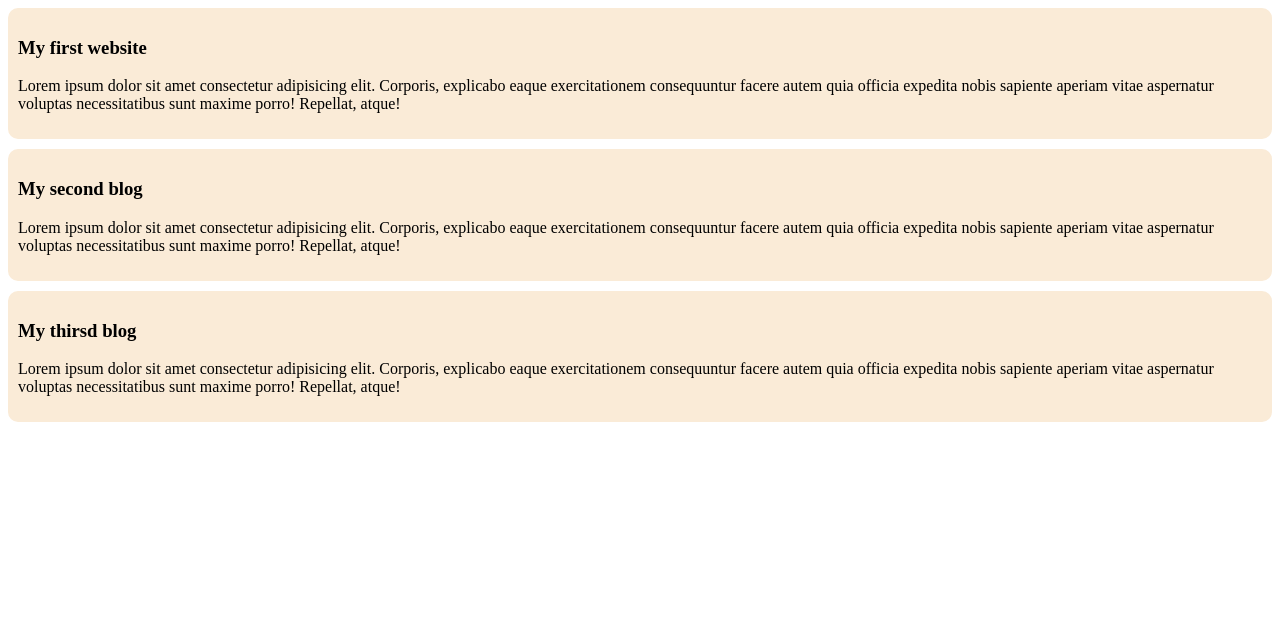
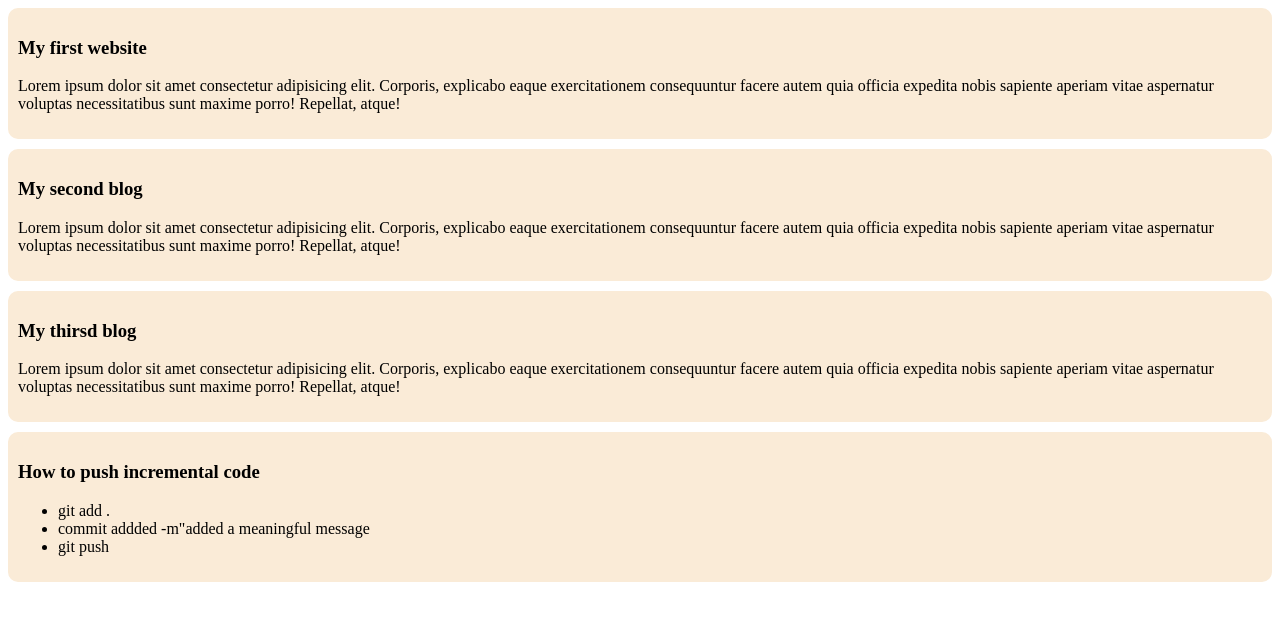
Before and after one commit to md-siham123/my-simple-website, a plain HTML site: page index.html in a window 1280 px wide. Drawn offline with Linux system fonts and the light colour scheme.

Commit message:
added the list and push code

```diff
--- a/index.html
+++ b/index.html
@@ -19,5 +19,16 @@
         <h3>My thirsd blog</h3>
         <p>Lorem ipsum dolor sit amet consectetur adipisicing elit. Corporis, explicabo eaque exercitationem consequuntur facere autem quia officia expedita nobis sapiente aperiam vitae aspernatur voluptas necessitatibus sunt maxime porro! Repellat, atque!</p>
     </div>
+
+    <div>
+        <h3>How to push incremental code</h3>
+        <ul>
+            <li>git add .</li>
+            <li>commit addded -m"added a meaningful message</li>
+            <li>git push</li>
+        </ul>
+
+
+    </div>
 </body>
 </html>
```
